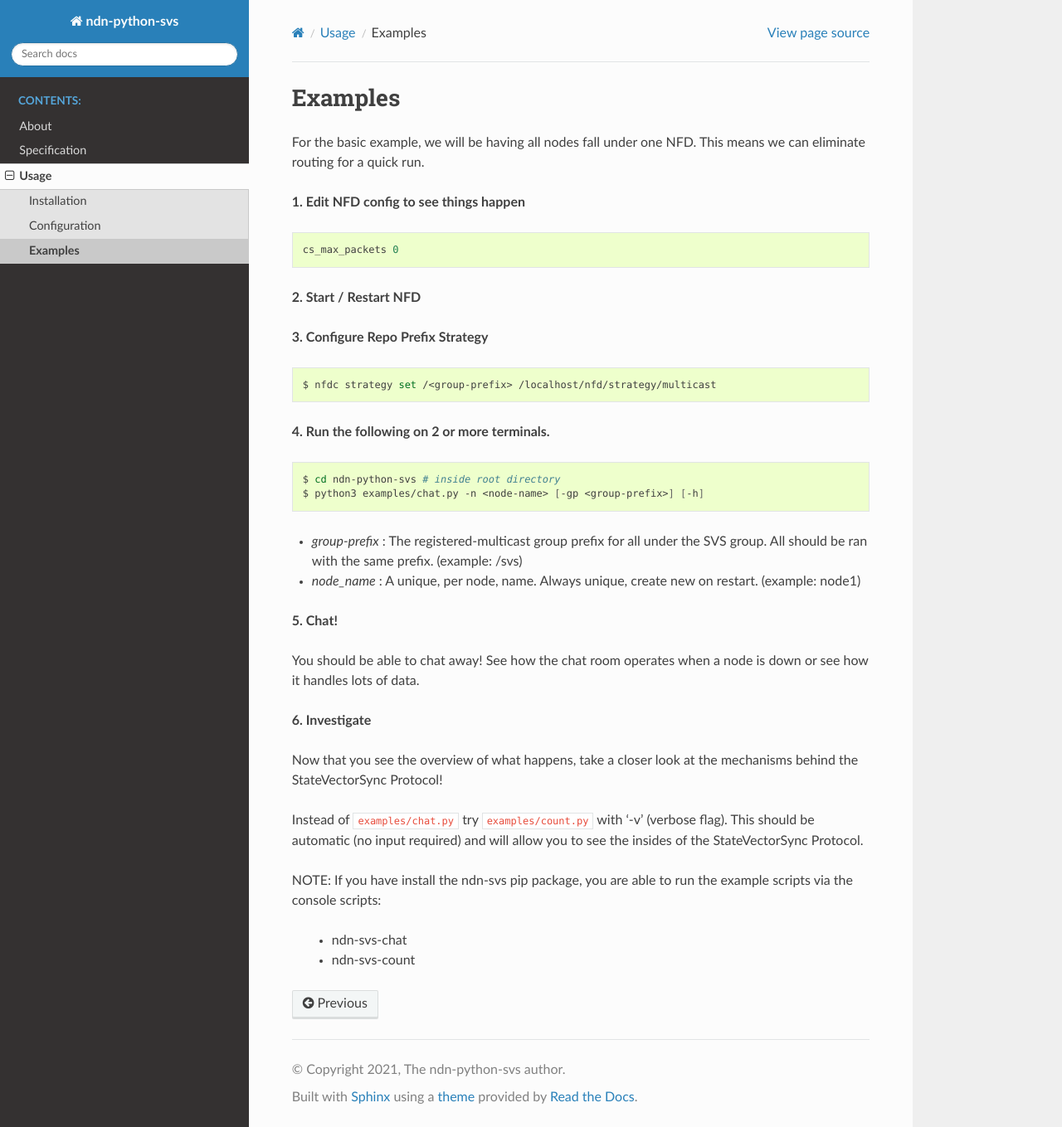
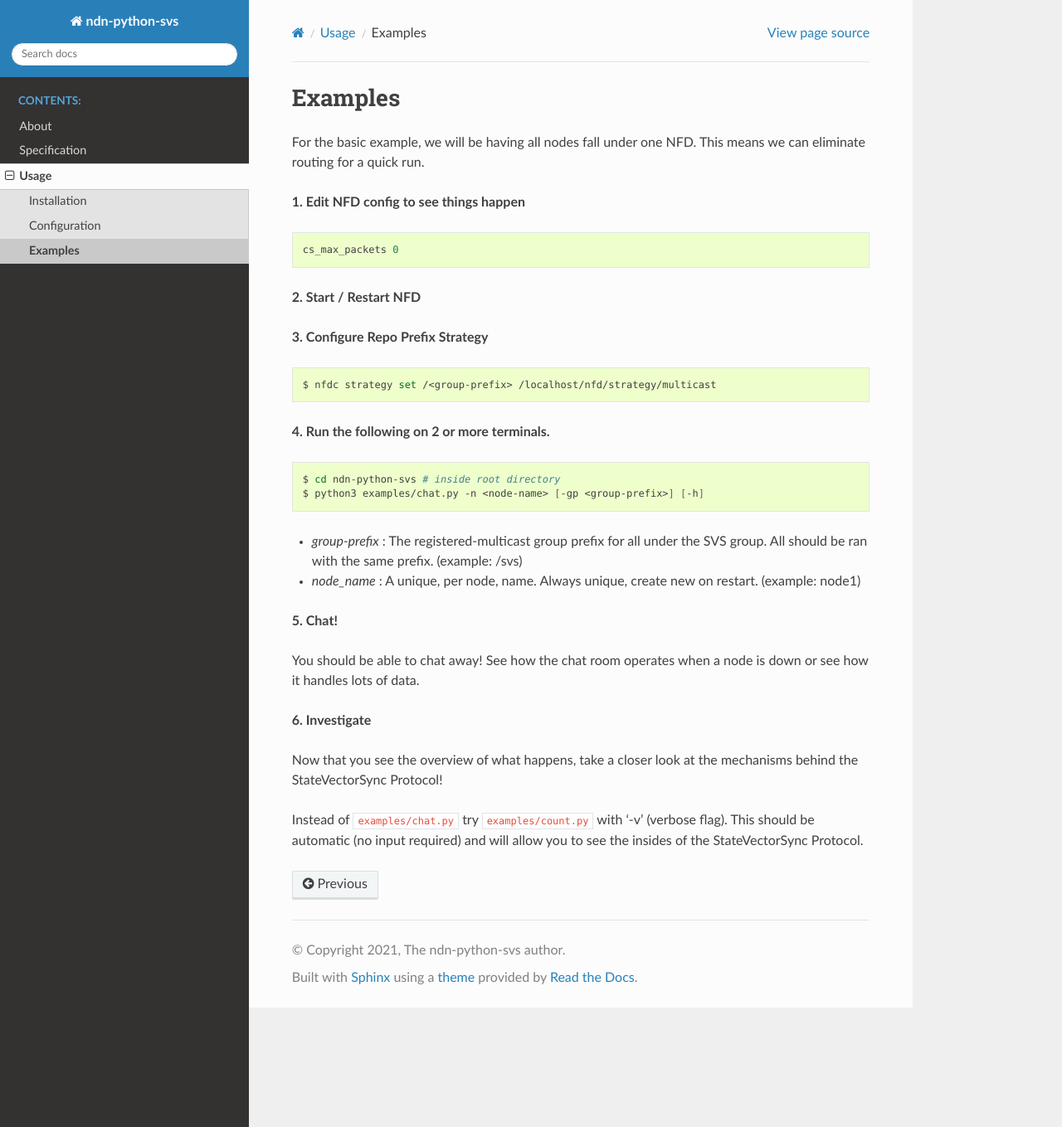
Before and after one commit to justincpresley/ndn-python-svs, a Sphinx documentation site: the page built from docs/src/usage/examples.rst, in a window 1280 px wide and 1359 px high. Shown: the whole window at 83% size. Built offline with Sphinx 7.4.7 and the Read the Docs theme 2.0.0, drawn with Linux system fonts in a browser that asks for light colours.

Commit message:
Usability

```diff
--- a/docs/src/usage/examples.rst
+++ b/docs/src/usage/examples.rst
@@ -38,8 +38,3 @@ Now that you see the overview of what happens, take a closer look at the mechani
 
 Instead of ``examples/chat.py`` try ``examples/count.py`` with '-v' (verbose flag). This should be automatic (no input required) and will allow you
 to see the insides of the StateVectorSync Protocol.
-
-NOTE: If you have install the ndn-svs pip package, you are able to run the example scripts via the console scripts:
-
-    * ndn-svs-chat
-    * ndn-svs-count
--- a/docs/version.py
+++ b/docs/version.py
@@ -5,4 +5,4 @@
 #    @Pip-Library: https://pypi.org/project/ndn-svs/
 
 # Version of SVS according to pip
-__version__ = "0.3.8"
+__version__ = "0.3.9"
--- a/setup.py
+++ b/setup.py
@@ -53,10 +53,4 @@ setup(
     package_dir={'': 'src'},
     install_requires=_parse_requirements('docs/requirements.txt'),
     python_requires=">=3.7",
-    entry_points={
-        'console_scripts': [
-            'ndn-svs-chat = examples.chat:main',
-            'ndn-svs-count = examples.count:main'
-        ]
-    },
     zip_safe=False)
```
